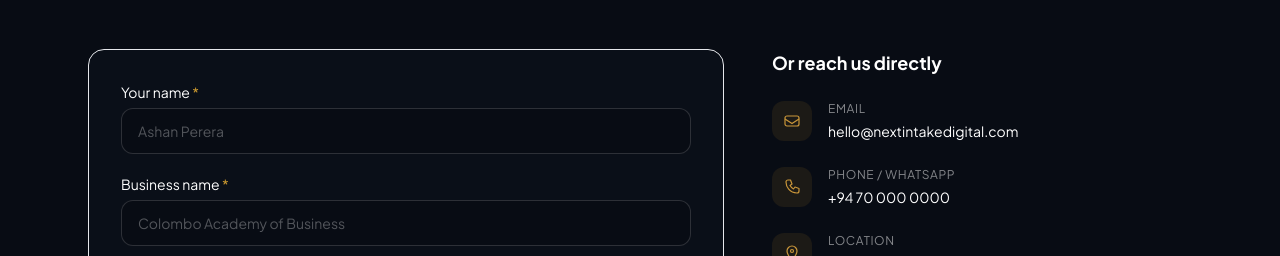
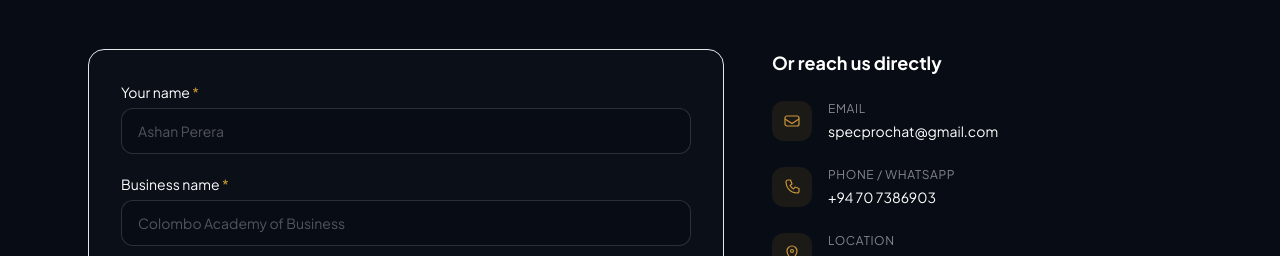
Before and after one commit to specpro-dev/spec-solutions, a Next.js app: page / in a window 1280 px wide. Shown: the part 7300-7556 px from the top of the page. Built offline with nearby package versions, Linux system fonts and the light colour scheme; no server answers.

Commit message:
chore: update branding to Spec Solutions and refresh contact information

```diff
--- a/app/api/contact/route.ts
+++ b/app/api/contact/route.ts
@@ -82,7 +82,7 @@ export async function POST(request: NextRequest) {
       to: [config.toEmail],
       subject: `New lead: ${businessName} — ${goal}`,
       text: `
-New contact form submission from nextintakedigital.com
+New contact form submission from Spec Solutions
 
 Name: ${name}
 Business: ${businessName}
@@ -93,7 +93,7 @@ Submitted at: ${new Date().toISOString()}
       `.trim(),
       html: `
         <div style="font-family: system-ui, sans-serif; max-width: 520px; padding: 24px;">
-          <h2 style="color: #0F1B3C; margin-top: 0;">New lead from nextintakedigital.com</h2>
+          <h2 style="color: #0F1B3C; margin-top: 0;">New lead from Spec Solutions</h2>
           <table style="width: 100%; border-collapse: collapse;">
             <tr>
               <td style="padding: 8px 0; color: #6B7280; font-size: 13px; width: 120px;">Name</td>
--- a/components/sections/Contact.tsx
+++ b/components/sections/Contact.tsx
@@ -124,8 +124,8 @@ export default function Contact() {
                     <p className="text-sm mt-0.5 text-red-400/80">{formState.errorMessage}</p>
                     <p className="text-sm mt-1 text-red-400/60">
                       You can also reach us directly at{' '}
-                      <a href="mailto:hello@nextintakedigital.com" className="underline hover:text-red-400">
-                        hello@nextintakedigital.com
+                      <a href="mailto:specprochat@gmail.com" className="underline hover:text-red-400">
+                        specprochat@gmail.com
                       </a>
                     </p>
                   </div>
@@ -265,11 +265,10 @@ export default function Contact() {
                     Email
                   </p>
                   <a
-                    href="mailto:hello@nextintakedigital.com"
+                    href="mailto:specprochat@gmail.com"
                     className="text-white text-sm hover:text-gold transition-colors duration-200"
                   >
-                    {/* PLACEHOLDER: Replace with real email before launch */}
-                    hello@nextintakedigital.com
+                    specprochat@gmail.com
                   </a>
                 </div>
               </div>
@@ -286,11 +285,12 @@ export default function Contact() {
                     Phone / WhatsApp
                   </p>
                   <a
-                    href="tel:+94700000000"
+                    href="https://wa.me/94707386903"
+                    target="_blank"
+                    rel="noopener noreferrer"
                     className="text-white text-sm hover:text-gold transition-colors duration-200"
                   >
-                    {/* PLACEHOLDER: Replace with real phone number before launch */}
-                    +94 70 000 0000
+                    +94 70 7386903
                   </a>
                 </div>
               </div>
```
Also changed, not shown: 1 other file (tests, documents, lock files or other folders).
